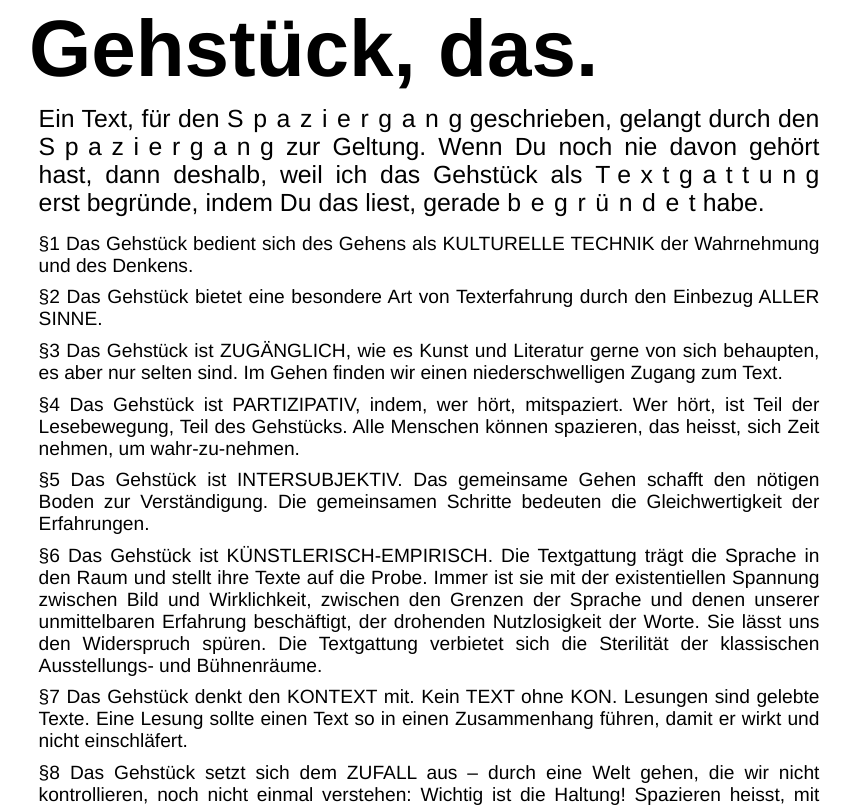
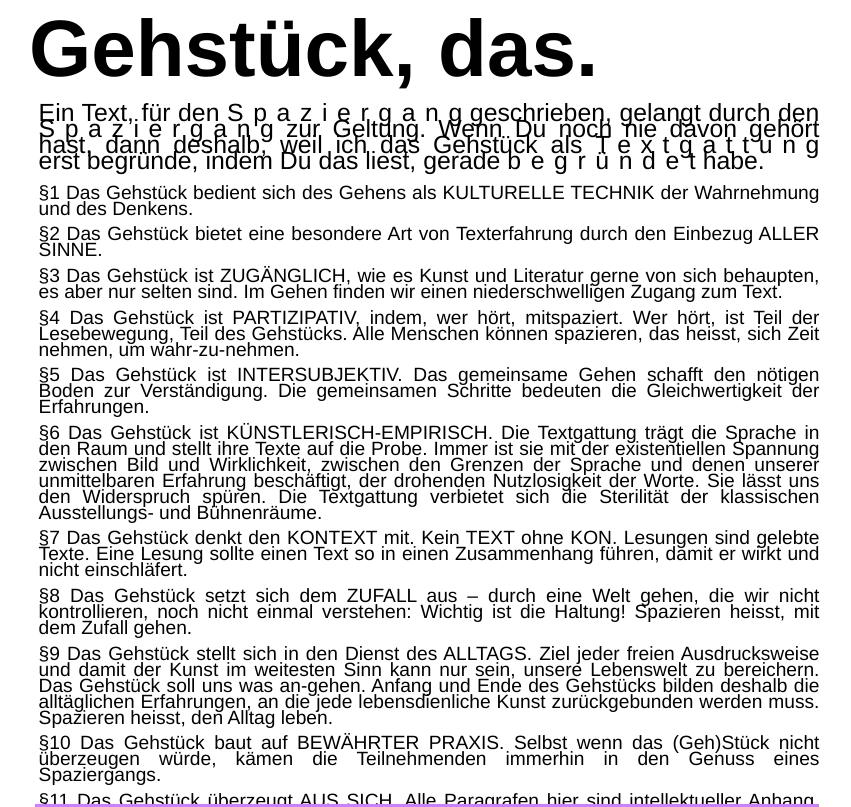
Before and after one commit to dan-wenger/gehstueck-website, a SvelteKit app: page / in a window 1280 px wide. Shown: the top 807 px of the page, without its empty margins (211-1062 px from the left). Built offline with nearby package versions, Linux system fonts and the light colour scheme.

Commit message:
Update +page.svelte

```diff
--- a/src/routes/+page.svelte
+++ b/src/routes/+page.svelte
@@ -241,6 +241,7 @@
   p {
     font-size: 1.2rem;
     margin: 0.6rem;
+    line-height: 1rem;
   }
 
   a {
```
